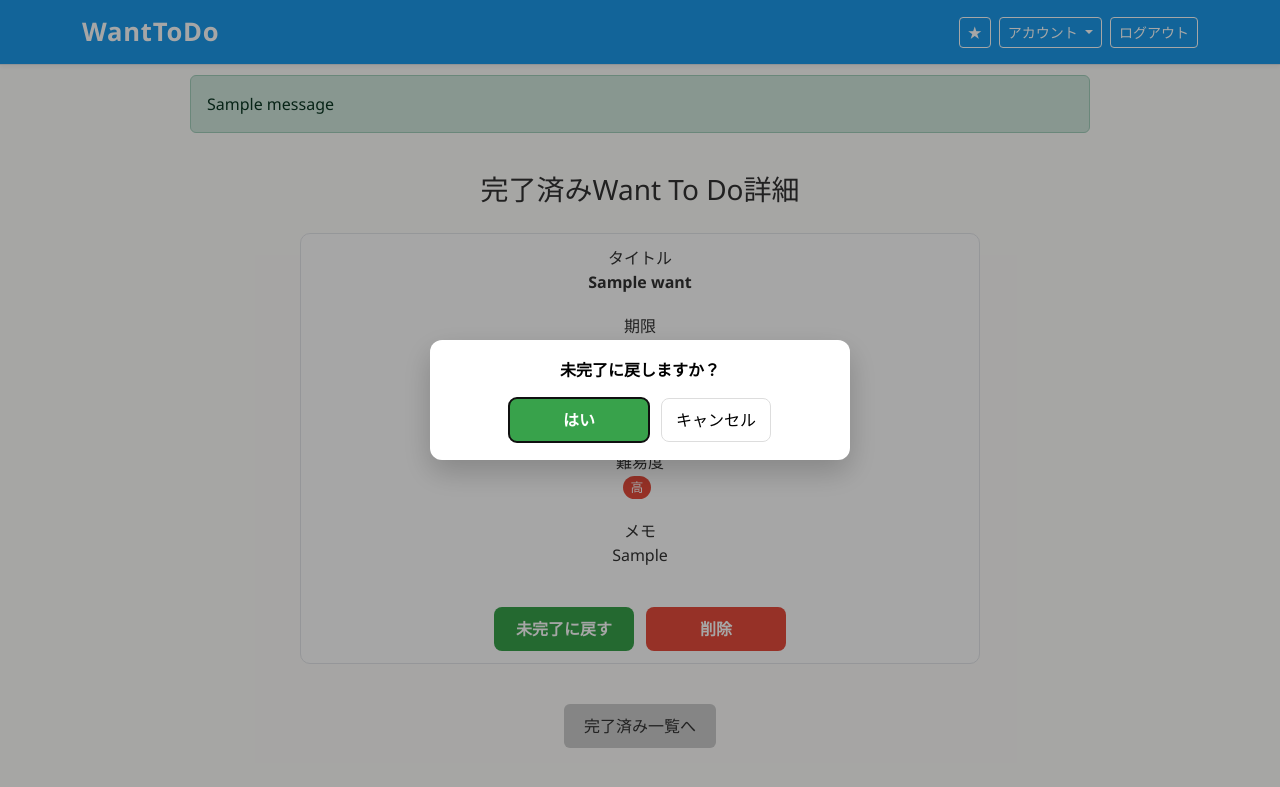
After one commit to marocoro0656-dot/Want-To-Do, a Django app: page /todo_app/done/1/ in a window 1280 px wide, after a click on "未完了に戻す". The commit adds this page. Shown: the top 787 px of the page. Run offline with Django 5.2, Linux system fonts and the light colour scheme; a user stored in the database is signed in; tables that the repository leaves empty hold one stand-in row (values such as "Sample post"); one stand-in notice (Sample message) is shown.

Commit message:
完了済み詳細画面完成

```diff
--- a/WantToDo/todo_app/static/todo/home.css
+++ b/WantToDo/todo_app/static/todo/home.css
@@ -217,3 +217,13 @@
   letter-spacing: .02em;
   margin: 20px 0 16px;
 }
+
+
+/* 行全体クリック用リンク（Bootstrap相当の簡易版） */
+.stretched-link{
+  position:absolute;
+  inset:0;
+  z-index:1;
+  color:inherit;
+  text-decoration:none;
+}
--- a/WantToDo/todo_app/templates/todo/base.html
+++ b/WantToDo/todo_app/templates/todo/base.html
@@ -54,15 +54,13 @@
   </nav>
 
   <!-- フラッシュメッセージ -->
-  <div class="container mt-3">
-    {% if messages %}
-      {% for message in messages %}
-        <div class="alert alert-{{ message.tags|default:'info' }} mb-2" role="alert">
-          {{ message }}
-        </div>
-      {% endfor %}
-    {% endif %}
+  {% if messages %}
+  <div style="max-width:900px; margin:10px auto;">
+    {% for message in messages %}
+      <div class="alert alert-{{ message.tags }}">{{ message }}</div>
+    {% endfor %}
   </div>
+  {% endif %}
 
   <main class="container py-4">
     {% block content %}{% endblock %}
--- a/WantToDo/todo_app/templates/todo/detail.html
+++ b/WantToDo/todo_app/templates/todo/detail.html
@@ -13,9 +13,7 @@
     <ul class="todo-list is-detail">
       <li class="todo-item editable">
         {# 内側カード右上に編集ボタン #}
-        <a href="{% url 'todo_app:detail' w.id %}#"
-           onclick="alert('編集画面は未実装です'); return false;"
-           class="btn-gray edit-btn">編集</a>
+        <a class="btn-gray edit-btn" href="{% url 'todo_app:edit' w.id %}">編集</a>
 
         <div class="todo-main">
 
--- /dev/null
+++ b/WantToDo/todo_app/templates/todo/done_detail.html
@@ -0,0 +1,106 @@
+{% extends 'todo/base.html' %}
+{% load static %}
+{% block extra_css %}
+<link rel="stylesheet" href="{% static 'todo/home.css' %}">
+<style>
+  /* 簡易モーダルの見た目 */
+  dialog {
+    border: none;
+    border-radius: 12px;
+    padding: 18px 20px;
+    box-shadow: 0 12px 30px rgba(0,0,0,.2);
+    max-width: 420px;
+    width: 92%;
+  }
+  dialog::backdrop { background: rgba(0,0,0,.35); }
+  .modal-actions { display:flex; justify-content:center; gap:12px; margin-top:16px; }
+  .btn-outline { background:#fff; border:1px solid #ddd; border-radius:8px; padding:8px 14px; }
+</style>
+{% endblock %}
+
+{% block content %}
+  <div class="filter-box no-frame">
+    <h3 style="text-align:center; margin-bottom:16px;">完了済みWant To Do詳細</h3>
+
+    <ul class="todo-list is-detail">
+      <li class="todo-item">
+        <div class="todo-main">
+
+          <div class="mb-3">
+            <div class="signup-label">タイトル</div>
+            <div class="fw-bold">{{ w.title }}</div>
+          </div>
+
+          <div class="mb-3">
+            <div class="signup-label">期限</div>
+            <div>{% if w.deadline %}{{ w.deadline }}{% else %}期限未設定{% endif %}</div>
+          </div>
+
+          <div class="mb-3">
+            <div class="signup-label">カテゴリ</div>
+            <div>{% if w.category %}{{ w.get_category_display }}{% else %}-{% endif %}</div>
+          </div>
+
+          <div class="mb-3">
+            <div class="signup-label">難易度</div>
+            <div>
+              <span class="badge-diff
+                {% if w.difficulty == 'high' %}high
+                {% elif w.difficulty == 'medium' %}medium
+                {% else %}low{% endif %}
+              ">{{ w.get_difficulty_display }}</span>
+            </div>
+          </div>
+
+          <div class="mb-3">
+            <div class="signup-label">メモ</div>
+            <div style="white-space:pre-wrap;">{% if w.memo %}{{ w.memo }}{% else %}-{% endif %}</div>
+          </div>
+
+          <div class="action-bar" style="margin-top:20px;">
+            <!-- 未完了に戻す（モーダル起動） -->
+            <button type="button" class="btn-complete" onclick="document.getElementById('revertModal').showModal()">
+              未完了に戻す
+            </button>
+
+            <!-- 削除（モーダル起動） -->
+            <button type="button" class="btn-delete" onclick="document.getElementById('deleteModal').showModal()">
+              削除
+            </button>
+          </div>
+
+          <!-- revert モーダル -->
+          <dialog id="revertModal">
+            <p style="text-align:center; font-weight:700; margin:0 0 8px;">未完了に戻しますか？</p>
+            <form method="post" action="{% url 'todo_app:revert_want' w.id %}">
+              {% csrf_token %}
+              <input type="hidden" name="next" value="{% url 'todo_app:done_list' %}">
+              <div class="modal-actions">
+                <button type="submit" class="btn-complete">はい</button>
+                <button type="button" class="btn-outline" onclick="document.getElementById('revertModal').close()">キャンセル</button>
+              </div>
+            </form>
+          </dialog>
+
+          <!-- delete モーダル -->
+          <dialog id="deleteModal">
+            <p style="text-align:center; font-weight:700; margin:0 0 8px;">本当に削除しますか？</p>
+            <form method="post" action="{% url 'todo_app:delete_want' w.id %}">
+              {% csrf_token %}
+              <input type="hidden" name="next" value="{% url 'todo_app:done_list' %}">
+              <div class="modal-actions">
+                <button type="submit" class="btn-delete">はい</button>
+                <button type="button" class="btn-outline" onclick="document.getElementById('deleteModal').close()">キャンセル</button>
+              </div>
+            </form>
+          </dialog>
+
+        </div>
+      </li>
+    </ul>
+  </div>
+
+  <div class="bottom-button">
+    <a href="{% url 'todo_app:done_list' %}" class="btn btn-gray">完了済み一覧へ</a>
+  </div>
+{% endblock %}
--- a/WantToDo/todo_app/urls.py
+++ b/WantToDo/todo_app/urls.py
@@ -1,5 +1,6 @@
 from django.urls import path, include
 from . import views
+from .views import WantUpdateView, DoneWantDetailView, revert_want, delete_want
 
 app_name = 'todo_app'
 
@@ -12,5 +13,11 @@ urlpatterns = [
     path('complete/<int:pk>/', views.complete_want, name='complete_want'),
     path('detail/<int:pk>/', views.want_detail, name='detail'),
     path('delete/<int:pk>/', views.delete_want, name='delete_want'),
+    path("want/<int:pk>/edit/", WantUpdateView.as_view(), name="edit"),
+    path("done/<int:pk>/", DoneWantDetailView.as_view(), name="done_detail"),
+    path("done/<int:pk>/", DoneWantDetailView.as_view(), name="done_detail"),
+    path("want/<int:pk>/revert/", revert_want, name="revert_want"),
+    path("want/<int:pk>/delete/", delete_want, name="delete_want"),
+
 
     ]
--- a/WantToDo/todo_app/views.py
+++ b/WantToDo/todo_app/views.py
@@ -7,6 +7,10 @@ from django.db.models import Q
 from .models import Want
 from .forms import FilterForm, WantForm
 from django.utils import timezone
+from django.contrib.auth.mixins import LoginRequiredMixin
+from django.urls import reverse
+from django.views.generic import UpdateView, DetailView
+
 
 def ryofunamoto(request):
     return render(
@@ -112,3 +116,44 @@ def delete_want(request, pk):
     messages.success(request, f'「{title}」を削除しました。')
     # 削除後は未完了一覧へ
     return redirect('todo_app:incomplete_list')
+
+class WantUpdateView(LoginRequiredMixin, UpdateView):
+    model = Want
+    form_class = WantForm
+    template_name = "todo/want_edit.html"
+
+    # 自分のデータ以外は編集できない
+    def get_queryset(self):
+        return Want.objects.filter(user=self.request.user)
+
+    # 保存後は詳細へ戻す
+    def get_success_url(self):
+        return reverse("todo_app:detail", kwargs={"pk": self.object.pk})
+
+class DoneWantDetailView(LoginRequiredMixin, DetailView):
+    model = Want
+    template_name = "todo/done_detail.html"   # 作るテンプレ名
+    context_object_name = "w"
+
+    # 自分のアイテム ＆ 完了済み（done=True）のみ表示
+    def get_queryset(self):
+        return Want.objects.filter(user=self.request.user, done=True)
+
+@login_required
+@require_POST
+def revert_want(request, pk):
+    w = get_object_or_404(Want, pk=pk, user=request.user, done=True)
+    w.done = False
+    w.save(update_fields=["done", "updated_at"])
+    messages.success(request, "1件未完了にしました")
+    next_url = request.POST.get("next") or reverse("todo_app:done_list")
+    return redirect(next_url)
+
+@login_required
+@require_POST
+def delete_want(request, pk):
+    w = get_object_or_404(Want, pk=pk, user=request.user)
+    w.delete()
+    messages.success(request, "1件削除しました")
+    next_url = request.POST.get("next") or reverse("todo_app:done_list")
+    return redirect(next_url)
```
Also changed, not shown: WantToDo/todo_app/templates/todo/done_list.html (+25 -9 lines), WantToDo/todo_app/templates/todo/want_edit.html (added, +45 -0 lines).
